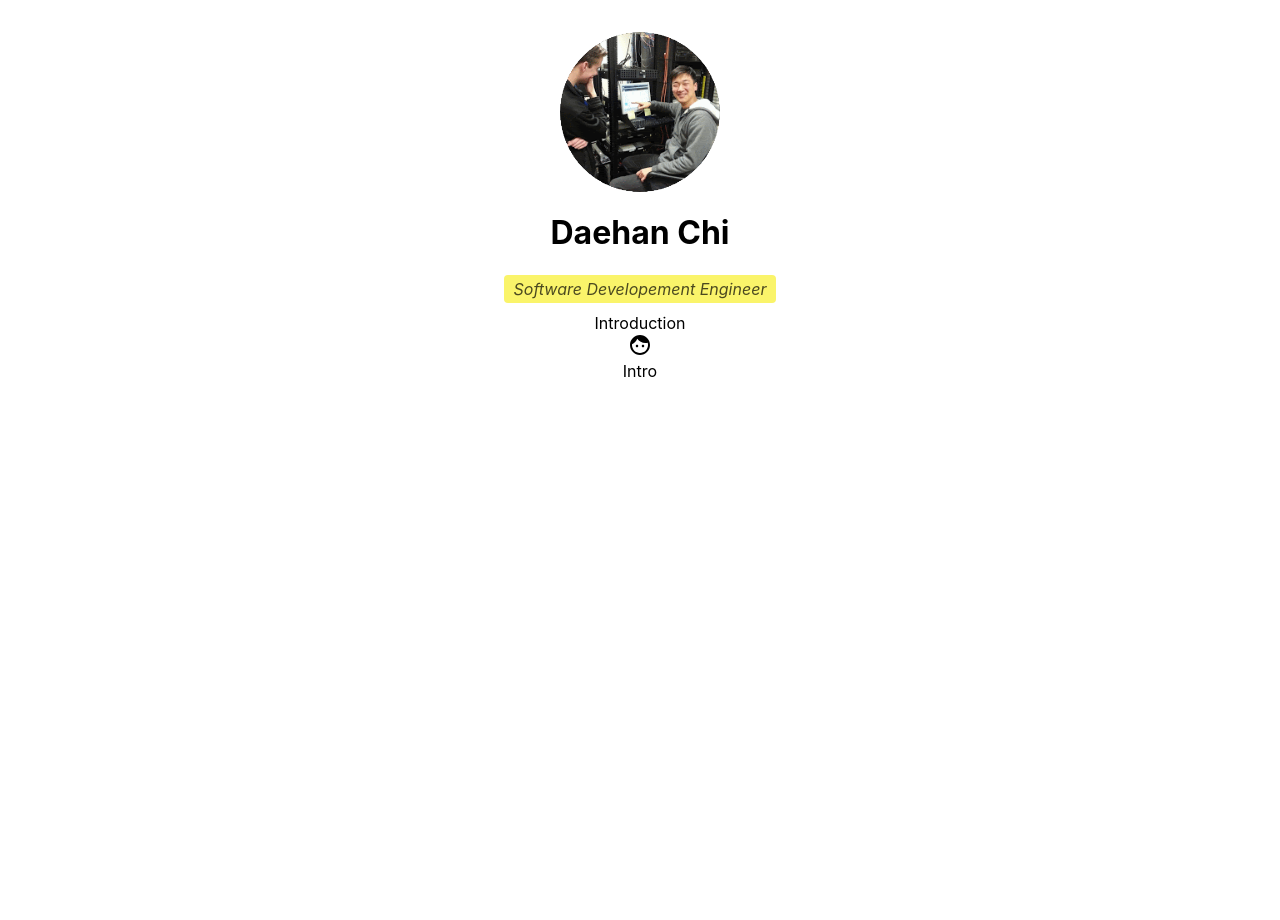
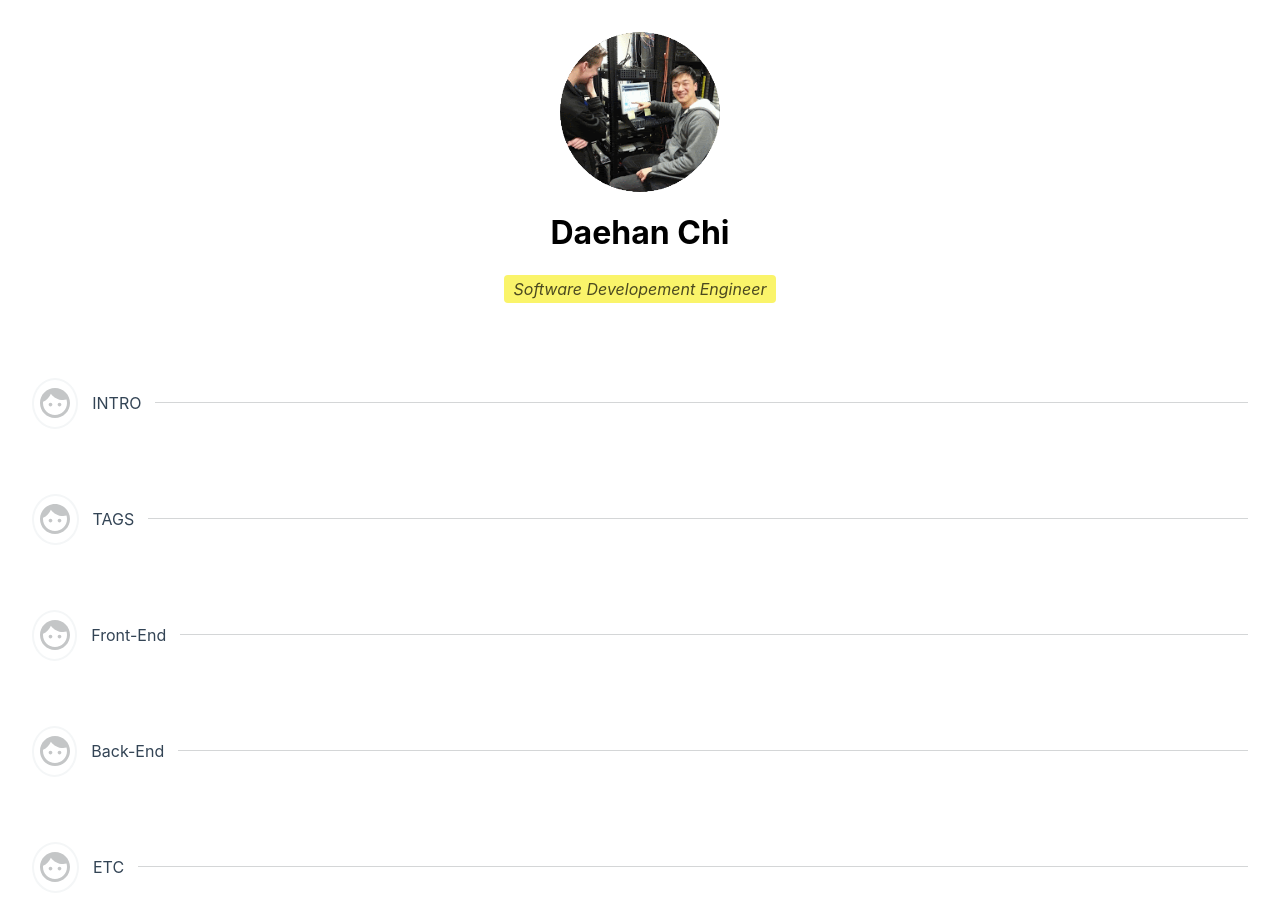
Before and after one commit to chid9202/daehan, a React (Create React App) app: page / in a window 1280 px wide. Shown: the top 920 px of the page. Before the commit the page ends 800 px from the top, so only its background shows below. Built offline with nearby package versions, Linux system fonts and the light colour scheme.

Commit message:
create section header

```diff
--- a/src/App.tsx
+++ b/src/App.tsx
@@ -3,11 +3,14 @@ import React from "react";
 import "./App.css";
 // import Header from "./components/Header";
 import Header from "components/Header";
+import AboutMe from "components/AboutMe";
 
 function App() {
   return (
     <div className="App">
       <Header />
+      <div className="content"></div>
+      <AboutMe />
       {/* <header className="App-header">
         <img src={logo} className="App-logo" alt="logo" />
         <p>
--- a/src/assets/index.tsx
+++ b/src/assets/index.tsx
@@ -1,3 +1,4 @@
-import { ReactComponent as Person } from "assets/face-24px.svg";
+// import { ReactComponent as Person } from "assets/face-24px.svg";
+import { ReactComponent as Person } from "assets/face-black-48dp.svg";
 
 export default Person;
--- a/src/components/AboutMe/index.tsx
+++ b/src/components/AboutMe/index.tsx
@@ -5,8 +5,21 @@ import Person from "assets";
 const AboutMe = () => {
   return (
     <div>
-      Introduction
-      <Section title="Intro" icon={<Person />}></Section>
+      <Section title="INTRO" icon={<Person />}>
+        This is intro content
+      </Section>
+      <Section title="TAGS" icon={<Person />}>
+        This is tags content
+      </Section>
+      <Section title="Front-End" icon={<Person />}>
+        This is Front-end content
+      </Section>
+      <Section title="Back-End" icon={<Person />}>
+        This is Back-end content
+      </Section>
+      <Section title="ETC" icon={<Person />}>
+        This is ETC content
+      </Section>
     </div>
   );
 };
--- a/src/components/Header/index.tsx
+++ b/src/components/Header/index.tsx
@@ -3,7 +3,6 @@ import Profile from "components/Profile";
 import ProfileImage from "img/avatar.gif";
 import { HeaderWrapper, JobTitle } from "./style";
 // import Navigation from "components/Navigation";
-import AboutMe from "components/AboutMe";
 
 const Header = () => {
   return (
@@ -12,9 +11,6 @@ const Header = () => {
       <h1>Daehan Chi</h1>
       <JobTitle>Software Developement Engineer</JobTitle>
       {/* <Navigation /> */}
-      <div className="content">
-        <AboutMe />
-      </div>
     </HeaderWrapper>
   );
 };
--- a/src/components/Section/index.tsx
+++ b/src/components/Section/index.tsx
@@ -1,17 +1,31 @@
-import React, { ReactComponentElement, ReactElement } from "react";
-// import Icon from "components/Icon";
+import React, { ReactComponentElement, ReactElement, ReactChild } from "react";
+// import Icon from "components/Icon";fvgbg
 // import { ReactComponent as Image } from "components/Image";
+import {
+  SectionWrapper,
+  SectionHeader,
+  SectionIcon,
+  SectionTitle,
+  SectionDivider,
+} from "./style";
 
 interface Props {
   title: string;
   icon?: ReactElement;
+  children: ReactChild;
 }
+
 const Section = (props: Props) => {
   return (
-    <div className="">
-      <div className="section-header">{props.icon ? props.icon : ""}</div>
-      {props.title}
-    </div>
+    <SectionWrapper>
+      <SectionHeader>
+        {props.icon && <SectionIcon>{props.icon}</SectionIcon>}
+        <SectionTitle>{props.title}</SectionTitle>
+        <SectionDivider></SectionDivider>
+      </SectionHeader>
+      {/* <div className="section-header">{props.title}</div>
+      <div className="section-content">{props.children}</div> */}
+    </SectionWrapper>
   );
 };
 
--- a/src/components/Section/style.tsx
+++ b/src/components/Section/style.tsx
@@ -1,10 +1,36 @@
 import styled from "styled-components";
 import { MIN_WIDTH } from "styles/layout";
 
-export const ProfileImage = styled.img`
+export const SectionWrapper = styled.section`
+  padding: 32px;
+`;
+
+export const SectionHeader = styled.div`
+  display: flex;
+  flex-flow: row nowrap;
+  justify-content: left;
+  align-items: center;
+`;
+
+export const SectionIcon = styled.div`
+  display: flex;
+  justify-content: center;
+  align-items: center;
+  border: 2px solid #f4f6f7;
+  width: 47px;
+  height: 47px;
   border-radius: 50%;
-  width: 160px;
-  @media (max-width: ${MIN_WIDTH}px) {
-    width: 120px;
-  }
+  margin-right: 14px;
 `;
+
+export const SectionTitle = styled.p`
+  color: #334455;
+  margin-right: 14px;
+  white-space: pre;
+`;
+
+export const SectionDivider = styled.div`
+  width: 100%;
+  height: 1px;
+  border-top: 1px solid #d4d6d7;
+`;
```
Also changed, not shown: src/assets/face-black-48dp.svg (added).
